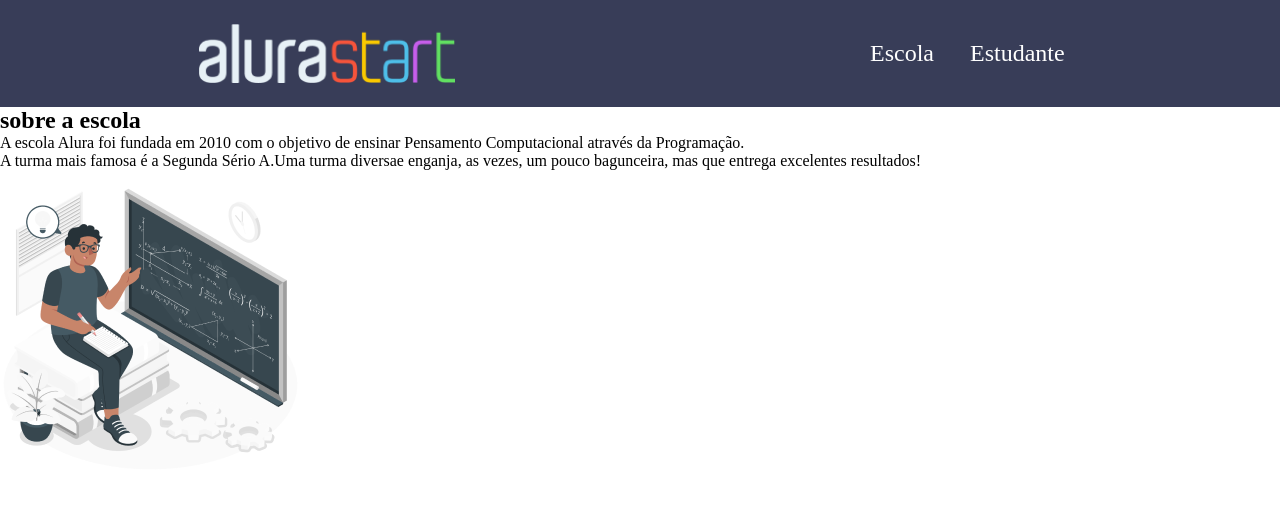
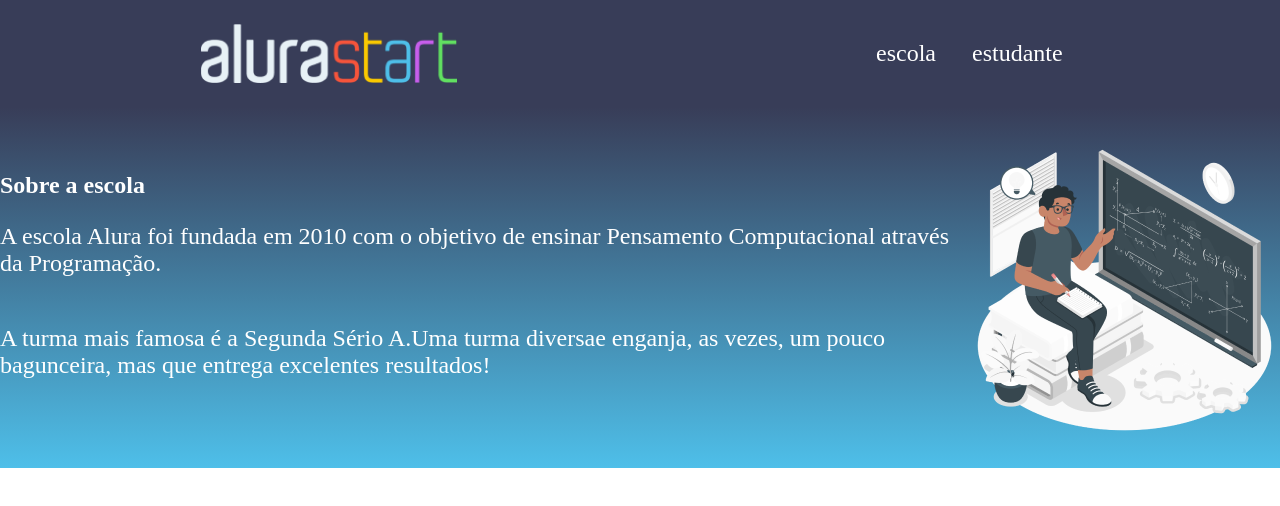
Before and after one commit to nairneh/site-escola-atual, a plain HTML site: page index.html in a window 1280 px wide. Drawn offline with Linux system fonts and the light colour scheme.

Commit message:
03 de julho
final

```diff
--- a/index.html
+++ b/index.html
@@ -7,23 +7,27 @@
     <title>Document</title>
     <link rel="stylesheet" href="style.css">
 </head>
+
 <body>
     <header class="cabeçalho">
-     <img class="cabeçalho-imagem" src="alurastart logo 1.png" alt="">
+     <img class="cabeçalho-imagem" src="alurastart logo 1.png" alt="logo da alura start">
         <ul class="cabeçalho-lista">
-             <li class="cabeçalho-lista-item">Escola</li>
-            <li class="cabeçalho-lista-item">Estudante</li>
+             <li class="cabeçalho-lista-item">escola</li>
+            <li class="cabeçalho-lista-item">estudante</li>
         </ul>
     </header>
 </body>
 </html>
 
+
 <section class="escola">
 <div class="escola-div">
- <h2 class="escola-titulo">sobre a escola</h2>
-  <p class="escola-texto-um">A escola Alura foi fundada em 2010 com o objetivo de ensinar Pensamento Computacional através da Programação.
-</p>
+
+ <h2 class="escola-titulo">Sobre a escola</h2>
+  <p class="escola-texto-um">A escola Alura foi fundada em 2010 com o objetivo de ensinar Pensamento Computacional através da Programação.</p>
   <p class="escola-texto-dois">A turma mais famosa é a Segunda Sério A.Uma turma diversae enganja, as vezes, um pouco bagunceira, mas que entrega excelentes resultados!</p>
 </div>
+
+<img class="escola-imagem" src="Formula-amico 1.png" alt="">
+
 </section>
-<img src="Formula-amico 1.png" alt="">
--- a/style.css
+++ b/style.css
@@ -3,7 +3,7 @@
     padding: 0;
 }
 
-header{
+header {
     background-color: #383d58;
  color:white;
 display: flex;
@@ -21,3 +21,44 @@ padding: 24px 0;
     margin: 0 16px;
     font-size: 24px;
 }
+
+.escola-imagem{
+   width: 25%;
+}
+
+.escola{
+   background-image: linear-gradient( #383d58, #4ebfe9);
+   color: white;
+   display:flex;
+   justify-content: center;
+   align-items: center;
+   padding: 24px 0;
+}
+
+ .escola-imagem{
+    width: 25%;
+ }
+
+ .escola-div-conteudo{
+  padding: 24px 0;
+
+
+}
+
+.escola-texto-um{
+ padding: 24px 0;
+ font-size: 24px;
+
+
+}
+
+.escola-texto-dois{
+    padding: 24px 0;
+    font-size: 24px;
+
+
+ }
+
+ .estudante-imagem{
+    width: 120px;
+ }
```
